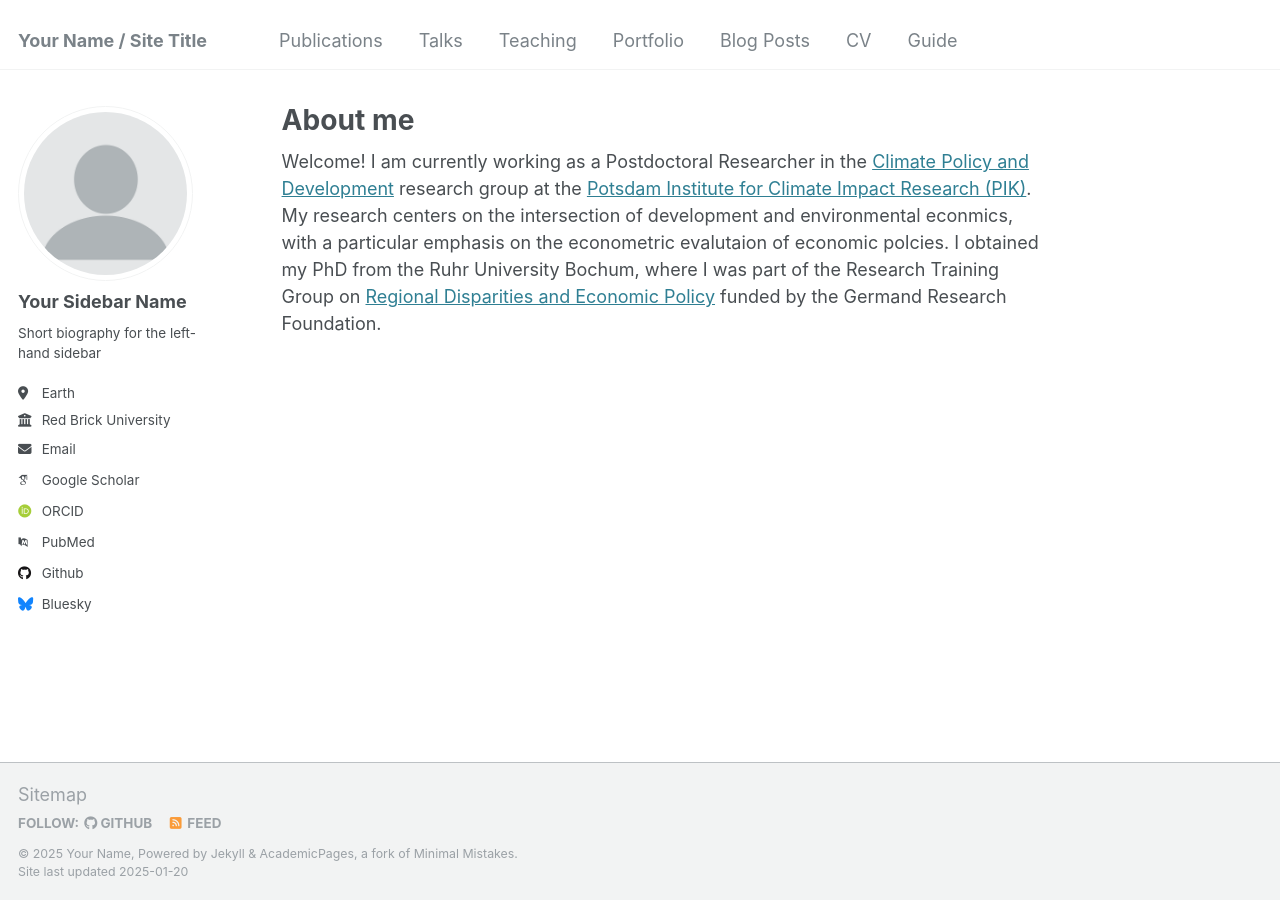
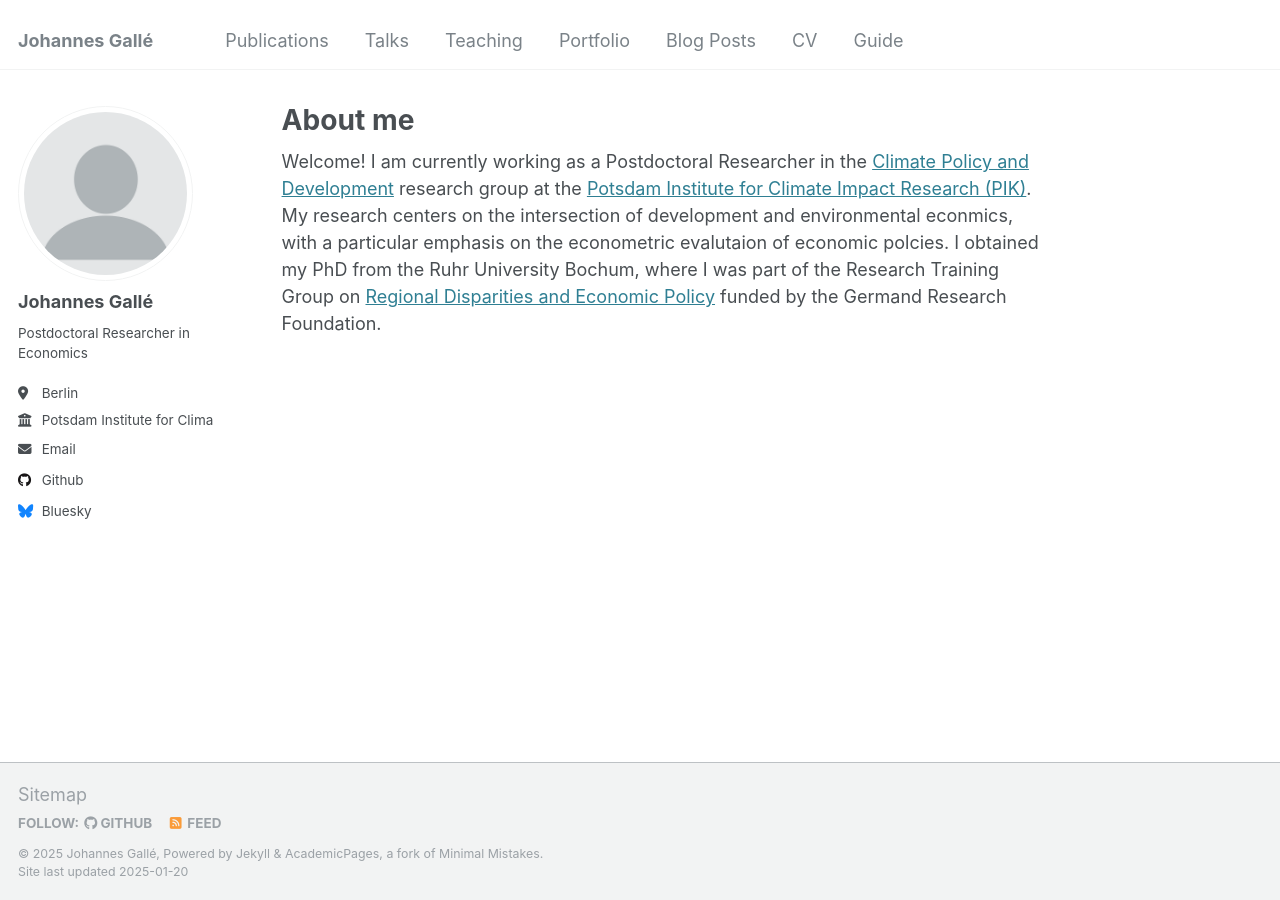
Before and after one commit to johannesgalle/johannesgalle.github.io, a Jekyll site: the page built from _pages/about.md, in a window 1280 px wide. Built offline with Jekyll 4.4.1, drawn with Linux system fonts in a browser that asks for light colours; some web fonts are replaced.

Commit message:
Update _config.yml

```diff
--- a/_config.yml
+++ b/_config.yml
@@ -8,13 +8,13 @@
 
 # Basic Site Settings
 locale                   : "en-US"
-title                    : "Your Name / Site Title"
+title                    : "Johannes Gallé"
 title_separator          : "-"
-name                     : &name "Your Name"
+name                     : &name "Johannes Gallé"
 description              : &description "personal description"
-url                      : https://academicpages.github.io # the base hostname & protocol for your site e.g. "https://[your GitHub username].github.io"
+url                      : https://johannesgalle.github.io/ # the base hostname & protocol for your site e.g. "https://johannesgalle.github.io"
 baseurl                  : "" # the subpath of your site, e.g. "/blog"
-repository               : "academicpages/academicpages.github.io"
+repository               : "https://github.com/johannesgalle/johannesgalle.github.io"
 
 # Site Author - The following control what appear as part of the author content on the side bar.
 #               If a field is blank the icon and link will not appear, otherwise it will be shown.
@@ -22,21 +22,21 @@ repository               : "academicpages/academicpages.github.io"
 author:
   # Biographic information
   avatar           : "profile.png"
-  name             : "Your Sidebar Name"
+  name             : "Johannes Gallé"
   pronouns         : # example: "she/her"
-  bio              : "Short biography for the left-hand sidebar"
-  location         : "Earth"
-  employer         : "Red Brick University"
+  bio              : "Postdoctoral Researcher in Economics"
+  location         : "Berlin"
+  employer         : "Potsdam Institute for Climate Imapct Research"
   uri              : # URL
   email            : "none@example.org"
 
   # Academic websites
   arxiv            : # URL - Update with the correct link to your profile
-  googlescholar    : "https://scholar.google.com/citations?user=PS_CX0AAAAAJ"
+  googlescholar    : #"https://scholar.google.com/citations?user=PS_CX0AAAAAJ"
   impactstory      : # URL
-  orcid            : "http://orcid.org/yourorcidurl"
+  orcid            : #"http://orcid.org/yourorcidurl"
   semantic         : # URL
-  pubmed           : "https://www.ncbi.nlm.nih.gov/pubmed/?term=john+snow"
+  pubmed           : #"https://www.ncbi.nlm.nih.gov/pubmed/?term=john+snow"
   researchgate     : # URL
   scopus           : # URL
 
@@ -49,7 +49,7 @@ author:
   stackoverflow    : # User number or user number and name (i.e., use "1" or "1/jeff-atwood")
 
   # Social media
-  bluesky          : "bsky.app" # Replace this with you Bluesky username
+  bluesky          : "jojoga" # Replace this with you Bluesky username
   facebook         : # Username
   flickr           : # Username
   foursquare       : # Username
```
